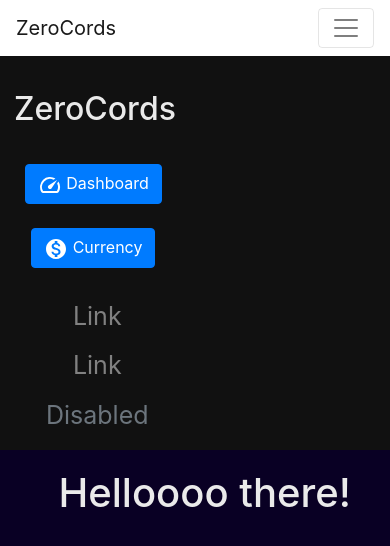
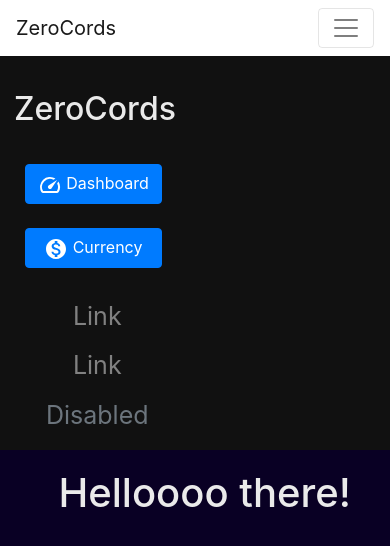
Before and after one commit to Dukt-Hosting/web-zerocords, a Next.js app: page /dashboard in a window 390 px wide. Shown: the top 546 px of the page. Built offline with nearby package versions, Linux system fonts and the light colour scheme.

Commit message:
bruh I don't know css :sad_cat:

```diff
--- a/styles/Dashboard.module.css
+++ b/styles/Dashboard.module.css
@@ -137,12 +137,18 @@
 /* The sidebar menu */
 .sidenav {
   height: 100%; /* Full-height: remove this if you want "auto" height */
-  width: 10%; /* Set the width of the sidebar */
+  width: 15%; /* Set the width of the sidebar */
   position: fixed; /* Fixed Sidebar (stay in place on scroll) */
   left: 0;
   background-color: #111; /* Black */
   overflow-x: hidden; /* Disable horizontal scroll */
   padding-top: 20px;
+}
+
+.sidenav Button {
+    width: 100%;
+    align-items: center;
+    text-align: center;
 }
 
 /* The navigation menu links */
@@ -178,16 +184,10 @@
     width: 100%;
     height: auto;
     position: relative;
+    text-align: center
   }
   .sidebar a {float: left;}
   div.content {margin-left: 0;}
-}
-
-@media screen and (max-width: 650px) {
-  .sidenav a {
-    text-align: center;
-    float: none;
-  }
 }
 
 .sidebar {
```
